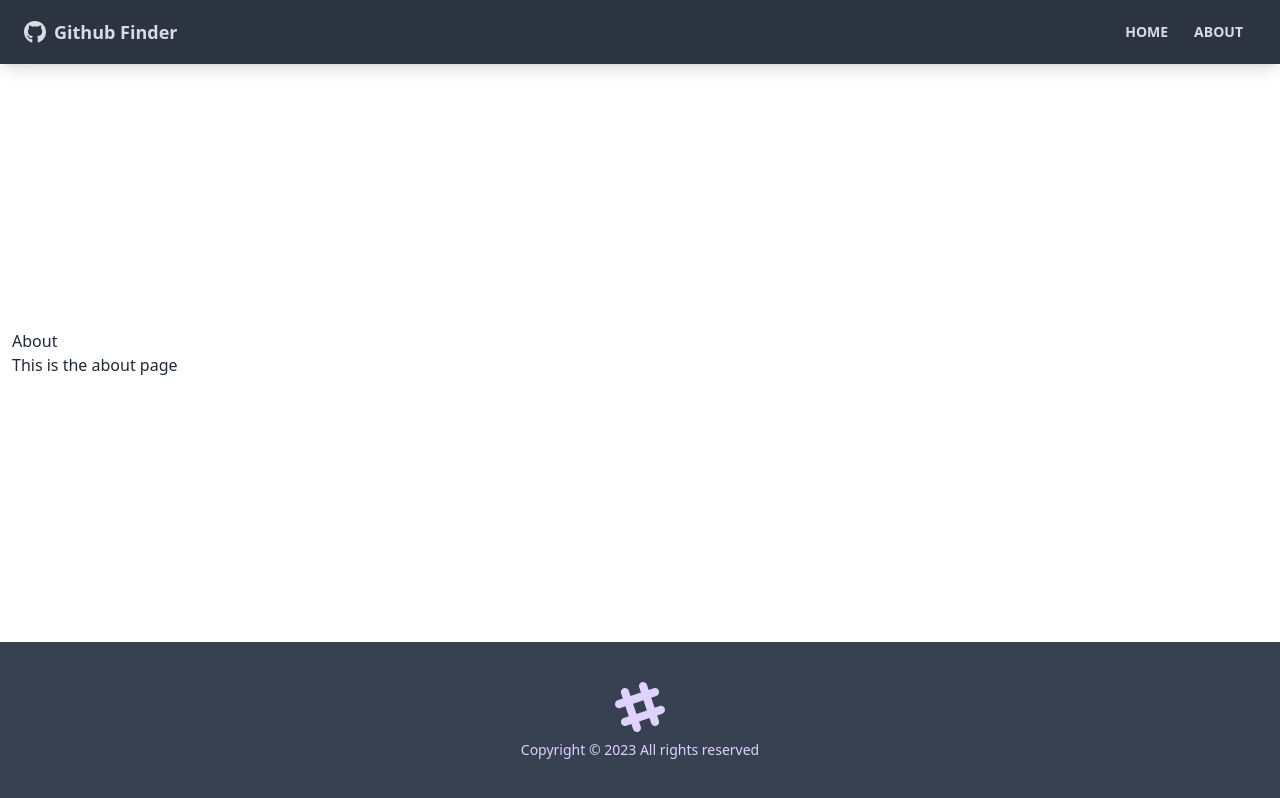
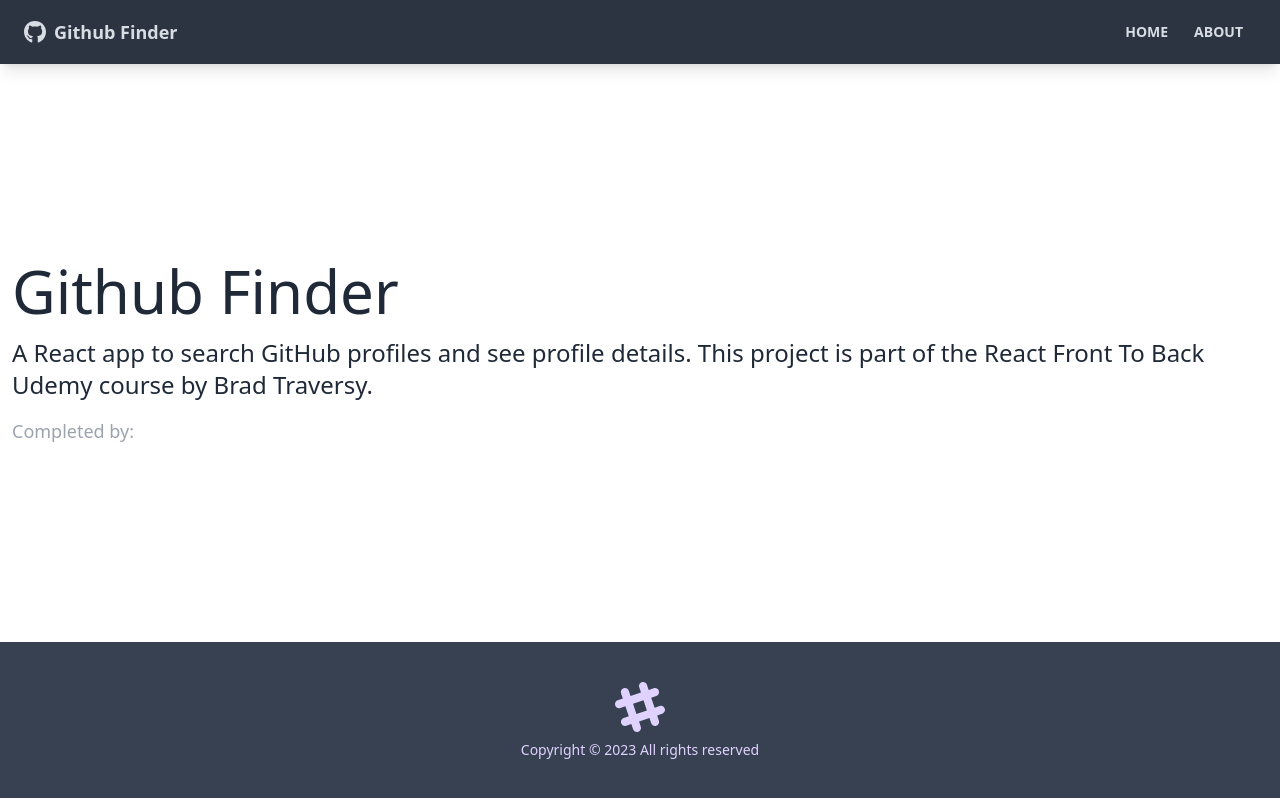
Before and after one commit to anthonyyoussef01/github-finder, a React (Create React App) app: page /about in a window 1280 px wide. Built offline with nearby package versions, Linux system fonts and the light colour scheme; the HTML template or start-up script is replaced by a standard one.

Commit message:
Formatted a "Welcome" for the home page and completed the About page

```diff
--- a/src/pages/About.tsx
+++ b/src/pages/About.tsx
@@ -1,8 +1,27 @@
 const About = () => {
     return (
         <>
-            <h1>About</h1>
-            <p>This is the about page</p>
+            <h1 className='text-6xl mb-4'>Github Finder</h1>
+
+            <p className='mb-4 text-2xl font-light'>
+                A React app to search GitHub profiles and see profile details. This
+                project is part of the
+                <strong>
+                    <a href='https://www.udemy.com/course/modern-react-front-to-back/'>
+                    {' '}
+                    React Front To Back
+                    </a>
+                </strong>
+                {' '}
+                Udemy course by Brad Traversy.
+            </p>
+
+            <p className='text-lg text-gray-400'>
+                Completed by:&nbsp;
+                <a className='text-white' href='https://github.com/anthonyyoussef01'>
+                    Anthony Elkommos Youssef
+                </a>
+            </p>
         </>
     );
 }
--- a/src/pages/Home.tsx
+++ b/src/pages/Home.tsx
@@ -1,8 +1,7 @@
 const Home = () => {
     return (
         <>
-            <h1>Home</h1>
-            <p>This is the home page</p>
+            <h1 className="text-6xl">Welcome</h1>
         </>
     );
 }
```
